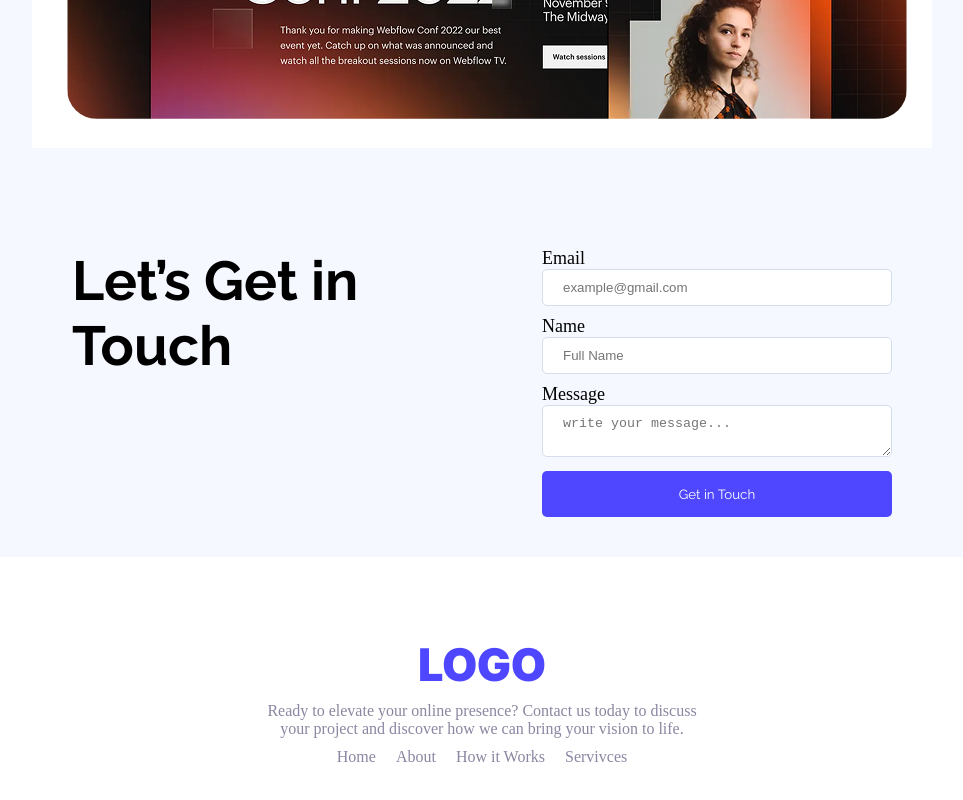
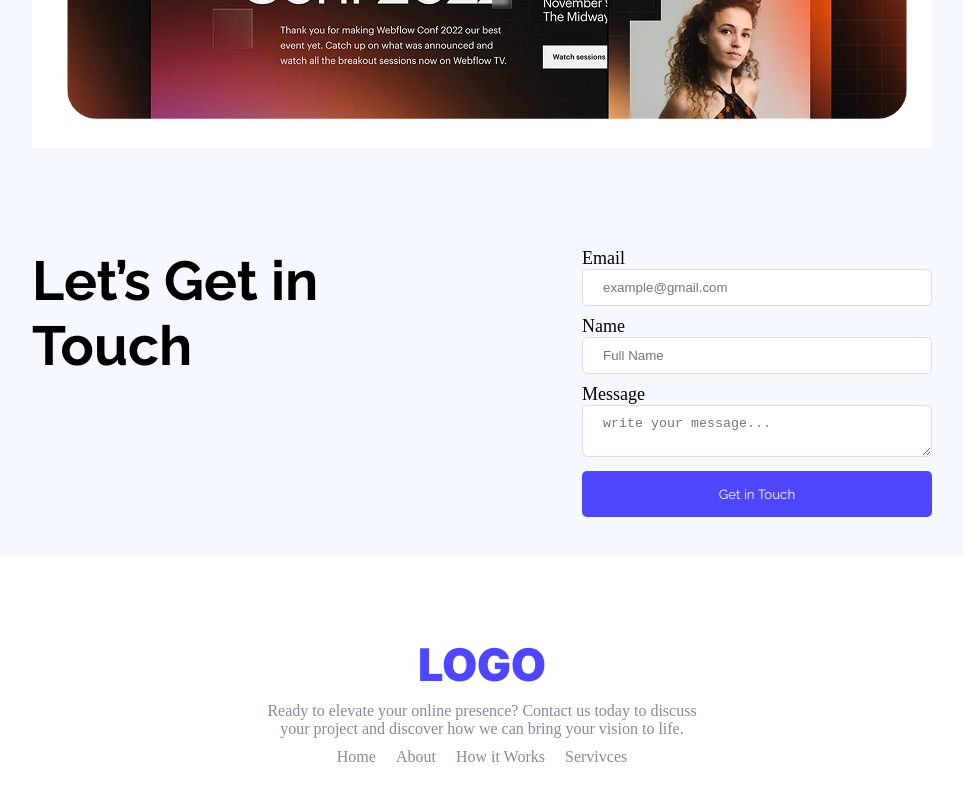
Before and after one commit to nasirpatwary/assignment-b12, a plain HTML site: page index.html in a window 1280 px wide. Shown: the part 2039-2839 px from the top of the page, without its empty margins (158-1121 px from the left). Drawn offline with Linux system fonts and the light colour scheme.

Commit message:
code added

```diff
--- a/styles/styles.css
+++ b/styles/styles.css
@@ -205,7 +205,7 @@ main{
 /* Let’s Get in Touch */
 .touch-container {
   margin-top: 60px;
-  padding: 40px;
+  padding: 40px 0px;
   display: flex;
   justify-content: space-between;
 }
```
